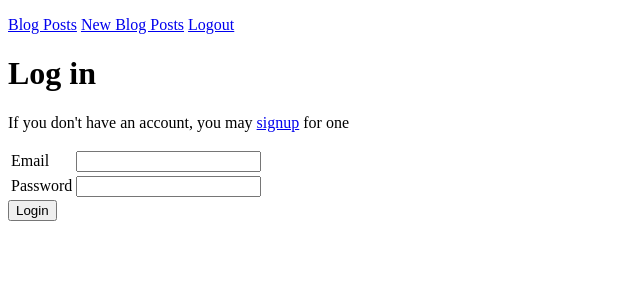
After one commit to jts3444/blogz, a Flask app: page /login in a window 1280 px wide. The commit adds this page. Shown: the top 300 px of the page, without its empty margins (0-640 px from the left). Run offline with Flask 2, Linux system fonts and the light colour scheme.

Commit message:
added login, register, logout, secret key, and some flash messages that don't seem to work

```diff
--- a/main.py
+++ b/main.py
@@ -1,4 +1,4 @@
-from flask import Flask, request, redirect, render_template
+from flask import Flask, request, redirect, render_template, session, flash
 from flask_sqlalchemy import SQLAlchemy # Python ORM
 from sqlalchemy import create_engine, inspect
 
@@ -20,6 +20,7 @@ app.config["SQLALCHEMY_TRACK_MODIFICATIONS"] = False
 
 db = SQLAlchemy(app) # uses the SQLAlchemy Database URI (connection string) to connect to the db
 db_session = db.session # used for interaction with the database
+app.secret_key = 'y337kGcys&zP3B'
 
 class Blog(db.Model):
 
@@ -45,6 +46,26 @@ class User(db.Model):
         self.email = email
         self.password = password
 
+#does the checking for the password and userinfo
+#also works if userinfo is blank
+''' def valid_length(userinfo):
+    if len(userinfo) > 20 or len(userinfo) < 3:
+        return False
+    return True
+'''
+
+def valid_content(userinfo):
+    if len(userinfo) > 20 or len(userinfo) < 3:
+        return False
+    return True
+'''
+@app.before_request
+def require_login():
+    allowed_routes = ['login', 'signup']
+    if request.endpoint not in allowed_routes and 'email' not in session:
+        return redirect('/login')
+'''
+
 @app.route('/', methods=['POST', 'GET'])
 def index():
     return redirect('/blog')
@@ -63,6 +84,45 @@ def b_display():
     blogs = Blog.query.filter_by().all()
     return render_template('blog.html',
         blogs=blogs)
+
+
+@app.route('/login', methods=['POST', 'GET'])
+def login():
+    if request.method == 'POST':
+        email = request.form['email']
+        password = request.form['password']
+        user = User.query.filter_by(email=email).first()
+        if user and user.password == password:
+            session['email'] = email
+            flash("Logged in")
+            return redirect('/newpost')
+        else:
+            flash('User password incorrect, or user does not exist', 'error')
+
+    return render_template('login.html')
+
+@app.route('/signup', methods=['POST', 'GET'])
+def signup():
+    if request.method == 'POST':
+        email = request.form['email']
+        password = request.form['password']
+        verify = request.form['verify']
+        existing_user = User.query.filter_by(email=email).first()
+
+        if not valid_content(email) or not valid_content(password):
+            flash("Invalid e-mail or password, must be between 3 and 20 characters")
+        if verify != password:
+            flash("Password and verification do not match")
+        if not existing_user:
+            new_user = User(email, password)
+            db.session.add(new_user)
+            db.session.commit()
+            session['email'] = email
+            return redirect('/newpost')
+        else:
+            flash("User already exists, please login")
+
+    return render_template('signup.html')
 
 @app.route('/newpost', methods=['POST', 'GET'])
 def newpost():
@@ -98,6 +158,11 @@ def newpost():
     # else, for get requests
     return render_template('newpost.html', title = "Add a Blog Entry")
 
+@app.route('/logout')
+def logout():
+    del session['email']
+    return redirect('/')
+
 def main():
     ENGINE = create_engine(connection_string)
     INSPECTOR = inspect(ENGINE)  # used for checking if tables exist on startup
--- a/templates/base.html
+++ b/templates/base.html
@@ -3,6 +3,7 @@
     <head>
         <p><a href = "blog">Blog Posts</a>
         <a href = "newpost">New Blog Posts</a>
+        <a href = "/logout">Logout</a>
         </p>
     </head>
 <body>
--- /dev/null
+++ b/templates/login.html
@@ -0,0 +1,23 @@
+{% extends "base.html" %}
+
+{% block content %}
+<h1>Log in</h1>
+<p>If you don't have an account, you may <a href="/signup">signup</a> for one</p>
+<form action="/login" method="post">
+    <table>
+        <tr>
+            <td><label for="email">Email</label></td>
+            <td>
+                <input name="email" type="email" value="{{ email }}">
+            </td>
+        </tr>
+        <tr>
+            <td><label for="password">Password</label></td>
+            <td>
+                <input name="password" type="password" value="{{ password }}">
+            </td>
+        </tr>
+    </table>
+    <input type="submit" value="Login">
+</form>
+{% endblock %}
```
Also changed, not shown: templates/signup.html (added, +28 -0 lines).
